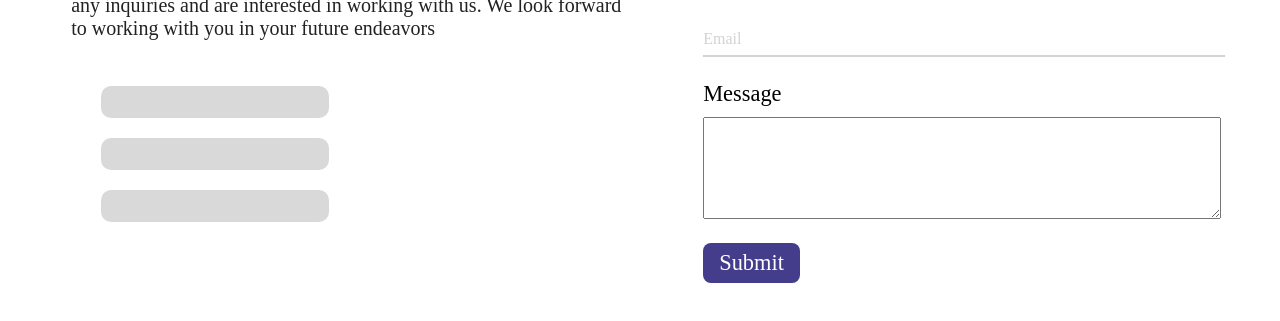
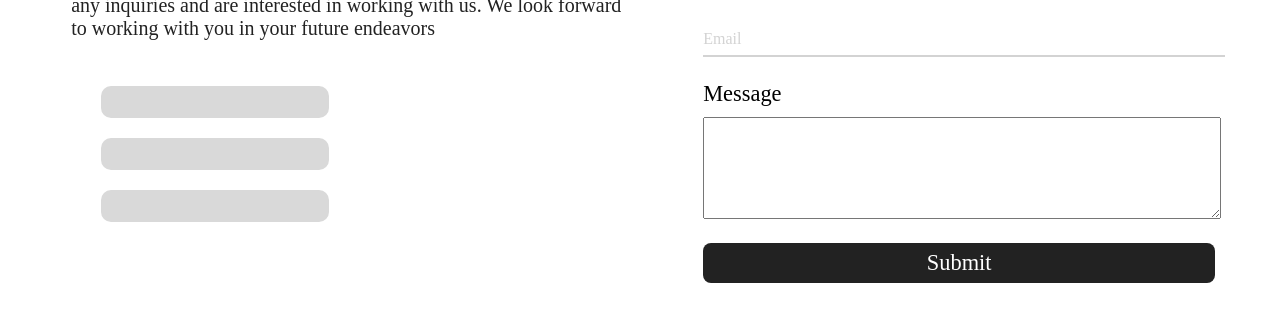
Before and after one commit to iskolutions/iskolutions.github.io, a plain HTML site: page contact.html in a window 1280 px wide. Shown: the part 239-560 px from the top of the page. Drawn offline with Linux system fonts and the light colour scheme; a web font is replaced by a local one.

Commit message:
fix submit button

```diff
--- a/css/contact.css
+++ b/css/contact.css
@@ -85,7 +85,8 @@ li {
 }
 
 .send-btn {
-    background-color: #433d8b;
+    width: 90%;
+    background-color: #222;
     border-radius: 8px;
     border-style: none;
     box-sizing: border-box;
```
